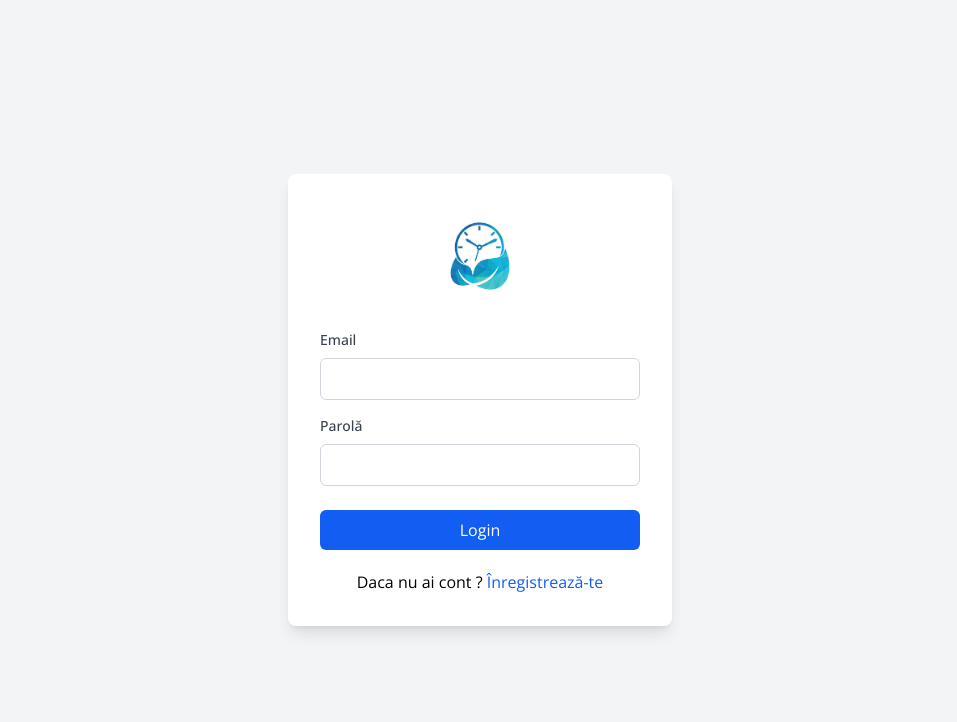
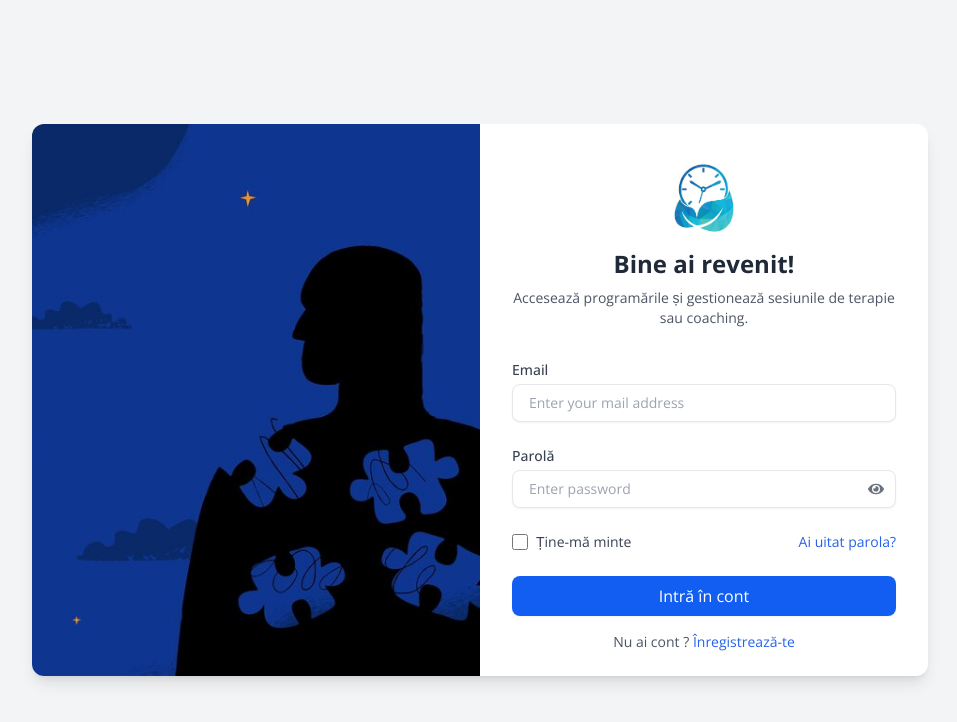
Before and after one commit to nistor-andrei/inner-time, a Next.js app: page /sign-in in a window 1280 px wide. Shown: the top 722 px of the page, without its empty margins (160-1117 px from the left). Built offline with nearby package versions, Linux system fonts and the light colour scheme.

Commit message:
IT-2 Add reset password and forgot password pages; update session middleware and improve error handling

```diff
--- /dev/null
+++ b/app/(auth-pages)/forgot-password/page.tsx
@@ -0,0 +1,74 @@
+"use client";
+import { forgotPasswordAction } from "@/app/actions";
+import { useRouter } from "next/router";
+import React, { FormEvent, useState } from "react";
+import toast from "react-hot-toast";
+
+const ForgotPassword: React.FC = () => {
+  const [isLoading, setIsLoading] = useState(false);
+
+  const handleSubmit = async (e: FormEvent<SignForm>) => {
+    e.preventDefault();
+    const formData = new FormData(e.currentTarget);
+    setIsLoading(true);
+
+    try {
+      await toast.promise(forgotPasswordAction(formData), {
+        loading: "Se trimite link-ul...",
+        success: (response: {
+          success: boolean;
+          message: string | undefined;
+        }) => {
+          if (response.success) {
+            return response.message;
+          } else {
+            throw new Error(response.message);
+          }
+        },
+        error: (err: { message: string }) => {
+          return err.message || "A apărut o eroare. Încercați din nou.";
+        },
+      });
+    } catch (error) {
+      toast.error("A apărut o eroare. Încercați din nou.");
+    } finally {
+      setIsLoading(false);
+    }
+  };
+
+  return (
+    <div className="flex justify-center items-center min-h-screen bg-gray-100">
+      <div className="w-full max-w-md bg-white p-8 rounded-lg shadow-md">
+        <h2 className="text-2xl font-semibold text-center mb-6">
+          Ai uitat parola?
+        </h2>
+        <form onSubmit={handleSubmit}>
+          <div className="mb-4">
+            <label
+              htmlFor="email"
+              className="block text-sm font-medium text-gray-700"
+            >
+              Adresa ta de email
+            </label>
+            <input
+              type="email"
+              id="email"
+              name="email"
+              required
+              className="mt-2 p-3 w-full border border-gray-300 rounded-md focus:outline-none focus:ring-2 focus:ring-blue-500"
+            />
+          </div>
+          <button
+            type="submit"
+            disabled={isLoading}
+            className="w-full py-3 bg-primary text-white font-semibold rounded-lg hover:opacity-70 disabled:opacity-50 disabled:pointer-events-none"
+          >
+            Trimite link-ul pentru resetare
+          </button>
+        </form>
+      </div>
+    </div>
+  );
+};
+
+export default ForgotPassword;
--- /dev/null
+++ b/app/(auth-pages)/reset-password/page.tsx
@@ -0,0 +1,37 @@
+"use client";
+import React, { useState } from "react";
+
+const ResetPasswordPage: React.FC = () => {
+  const [email, setEmail] = useState("");
+  const [message, setMessage] = useState("");
+
+  const handleSubmit = async (event: React.FormEvent) => {
+    event.preventDefault();
+    // Add your password reset logic here
+    setMessage(
+      "If an account with that email exists, you will receive a password reset link."
+    );
+  };
+
+  return (
+    <div>
+      <h1>Reset Password</h1>
+      <form onSubmit={handleSubmit}>
+        <div>
+          <label htmlFor="email">Email:</label>
+          <input
+            type="email"
+            id="email"
+            value={email}
+            onChange={(e) => setEmail(e.target.value)}
+            required
+          />
+        </div>
+        <button type="submit">Reset Password</button>
+      </form>
+      {message && <p>{message}</p>}
+    </div>
+  );
+};
+
+export default ResetPasswordPage;
--- a/app/(auth-pages)/sign-in/page.tsx
+++ b/app/(auth-pages)/sign-in/page.tsx
@@ -5,26 +5,27 @@ import Link from "next/link";
 import { useRouter } from "next/navigation";
 import { FormEvent, useState } from "react";
 import toast from "react-hot-toast";
+import { FaEye, FaEyeSlash } from "react-icons/fa";
 
 const SignIn = () => {
   const router = useRouter();
   const [isLoading, setIsLoading] = useState(false);
-  const [errorMessage, setErrorMessage] = useState<string | null>(null);
+  const [showPassword, setShowPassword] = useState(false);
 
   const handleSubmit = async (e: FormEvent<SignForm>) => {
     e.preventDefault();
     const formData = new FormData(e.currentTarget);
     setIsLoading(true);
-    setErrorMessage(null);
 
     try {
-      const response = await toast.promise(signInAction(formData), {
+      await toast.promise(signInAction(formData), {
         loading: "Autentificare...",
         success: (response: {
           success: boolean;
           message: string | undefined;
         }) => {
           if (response.success) {
+            router.push("/");
             return "Logat cu succes!";
           } else {
             throw new Error(response.message);
@@ -34,10 +35,6 @@ const SignIn = () => {
           return err.message || "A apărut o eroare. Încercați din nou.";
         },
       });
-      if (!response.success) {
-        setErrorMessage(response.message ?? null);
-      }
-      router.push("/");
     } catch (error) {
       toast.error("A apărut o eroare. Încercați din nou.");
     } finally {
@@ -47,12 +44,33 @@ const SignIn = () => {
 
   return (
     <div className="flex items-center justify-center min-h-screen bg-gray-100">
-      <div className="bg-white p-8 rounded-lg shadow-lg w-96">
-        <div className="flex justify-center mb-6">
-          <Image src="/logo.jpg" alt="logo" width={100} height={100} priority />
+      <div className="flex flex-col lg:flex-row bg-white rounded-xl shadow-lg overflow-hidden max-w-4xl w-full">
+        {/* Right Section: Image */}
+        <div className="hidden lg:flex w-full lg:w-1/2 bg-blue-600 items-center justify-center">
+          <img
+            src="/man-puzzle.jpg"
+            alt="Graphic"
+            className="w-full h-full object-cover"
+          />
         </div>
-        <form onSubmit={handleSubmit}>
-          <div className="mb-4">
+        {/* Left Section: Login Form */}
+        <div className="w-full lg:w-1/2 px-8 py-6">
+          {/* Logo and Welcome Message */}
+          <div className="text-center mb-8">
+            <div className="flex justify-center  ">
+              <Image src={"/logo.jpg"} alt="Logo" width={100} height={100} />
+            </div>
+            <h1 className="text-2xl font-bold text-gray-800 mb-2">
+              Bine ai revenit!
+            </h1>
+            <p className="text-sm text-gray-600 mb-2">
+              Accesează programările și gestionează sesiunile de terapie sau
+              coaching.
+            </p>
+          </div>
+          {/* Login Form */}
+          <form className="space-y-6" onSubmit={handleSubmit}>
+            <div>
               <label
                 htmlFor="email"
                 className="block text-sm font-medium text-gray-700"
@@ -61,46 +79,69 @@ const SignIn = () => {
               </label>
               <input
                 type="email"
+                name="email"
                 id="email"
-              name="email"
-              className="w-full p-2 mt-2 border border-gray-300 rounded-md focus:outline-none focus:ring-2 focus:ring-blue-500"
                 required
+                placeholder="Enter your mail address"
+                className="mt-1 block w-full px-4 py-2 border rounded-lg shadow-sm focus:ring-blue-500 focus:border-blue-500 sm:text-sm"
               />
             </div>
-
-          <div className="mb-6">
+            <div>
               <label
                 htmlFor="password"
                 className="block text-sm font-medium text-gray-700"
               >
                 Parolă
               </label>
+              <div className="relative">
                 <input
-              type="password"
+                  name="password"
+                  type={showPassword ? "text" : "password"}
                   id="password"
-              name="password"
-              className="w-full p-2 mt-2 border border-gray-300 rounded-md focus:outline-none focus:ring-2 focus:ring-blue-500"
-              required
-              aria-current
+                  placeholder="Enter password"
+                  className="mt-1 block w-full px-4 py-2 border rounded-lg shadow-sm focus:ring-blue-500 focus:border-blue-500 sm:text-sm"
                 />
+                <button
+                  type="button"
+                  className="absolute inset-y-0 right-0 flex items-center px-3 text-gray-500"
+                  onClick={() => setShowPassword(!showPassword)}
+                >
+                  {showPassword ? <FaEyeSlash /> : <FaEye />}
+                </button>
               </div>
-          {errorMessage && (
-            <p className="text-red-600 text-center mb-4">{errorMessage}</p>
-          )}
+            </div>
+            <div className="flex items-center justify-between">
+              <label className="flex items-center text-sm text-gray-700">
+                <input
+                  type="checkbox"
+                  className="h-4 w-4 text-blue-600 border-gray-300 rounded"
+                />
+                <span className="ml-2">Ține-mă minte</span>
+              </label>
+              <Link
+                href="/forgot-password"
+                className="text-sm text-blue-600 hover:underline"
+              >
+                Ai uitat parola?
+              </Link>
+            </div>
             <button
               type="submit"
+              className="w-full px-4 py-2 text-white rounded-lg shadow-sm bg-primary disabled:opacity-50"
               disabled={isLoading}
-            className="w-full bg-primary text-white py-2 rounded-md disabled:opacity-50 disabled:cursor-not-allowed hover:bg-blue-600 focus:outline-none focus:ring-2 focus:ring-blue-500"
             >
-            {isLoading ? "Autentificare..." : "Login"}
+              Intră în cont
             </button>
           </form>
-        <p className="mt-5 text-center">
-          Daca nu ai cont ?{" "}
-          <Link href="/sign-up" className="text-primary">
+
+          {/* Register Link */}
+          <p className="mt-4 text-center text-sm text-gray-600">
+            Nu ai cont ?{" "}
+            <Link href="/sign-up" className="text-blue-600 hover:underline">
               Înregistrează-te
             </Link>
           </p>
+        </div>
       </div>
     </div>
   );
--- a/app/(auth-pages)/sign-up/page.tsx
+++ b/app/(auth-pages)/sign-up/page.tsx
@@ -1,13 +1,15 @@
 "use client";
-import { useState, FormEvent } from "react";
+import { useState, FormEvent, use } from "react";
 import { signUpAction } from "@/app/actions";
 import Link from "next/link";
 import Image from "next/image";
+import { FaEye, FaEyeSlash } from "react-icons/fa";
 
 const SignUp = () => {
   const [isEmailSent, setIsEmailSent] = useState(false); // State pentru a verifica dacă e-mailul a fost trimis
   const [isLoading, setIsLoading] = useState(false);
   const [errorMessage, setErrorMessage] = useState<string | null>(null);
+  const [showPassword, setShowPassword] = useState(false);
 
   const handleSubmit = async (e: FormEvent<SignForm>) => {
     e.preventDefault();
@@ -32,8 +34,6 @@ const SignUp = () => {
     }
   };
 
-  console.log(isEmailSent);
-
   return (
     <div className="flex items-center justify-center min-h-screen bg-gray-100">
       <div className="bg-white p-8 rounded-lg shadow-lg w-96">
@@ -47,7 +47,7 @@ const SignUp = () => {
           </p>
         ) : (
           <form onSubmit={handleSubmit}>
-            <div className="mb-4">
+            <div className="mb-2">
               <label
                 htmlFor="email"
                 className="block text-sm font-medium text-gray-700"
@@ -56,13 +56,14 @@ const SignUp = () => {
               </label>
               <input
                 type="email"
+                name="email"
                 id="email"
-                name="email"
-                className="w-full p-2 mt-2 border border-gray-300 rounded-md focus:outline-none focus:ring-2 focus:ring-blue-500"
                 required
+                placeholder="Enter your mail address"
+                className="mt-1 block w-full px-4 py-2 border rounded-lg shadow-sm focus:ring-blue-500 focus:border-blue-500 sm:text-sm"
               />
             </div>
-            <div className="mb-4">
+            <div className="mb-2">
               <label
                 htmlFor="name"
                 className="block text-sm font-medium text-gray-700"
@@ -78,7 +79,7 @@ const SignUp = () => {
               />
             </div>
 
-            <div className="mb-6">
+            <div className="relative mb-4">
               <label
                 htmlFor="password"
                 className="block text-sm font-medium text-gray-700"
@@ -86,20 +87,25 @@ const SignUp = () => {
                 Parolă
               </label>
               <input
-                type="password"
+                name="password"
+                type={showPassword ? "text" : "password"}
                 id="password"
-                name="password"
-                className="w-full p-2 mt-2 border border-gray-300 rounded-md focus:outline-none focus:ring-2 focus:ring-blue-500"
-                required
+                placeholder="Enter password"
+                className="mt-1 block w-full px-4 py-2 border rounded-lg shadow-sm focus:ring-blue-500 focus:border-blue-500 sm:text-sm"
               />
+              <button
+                type="button"
+                className="absolute inset-y-0 right-0 flex items-center px-3 text-gray-500"
+                onClick={() => setShowPassword(!showPassword)}
+              >
+                {showPassword ? <FaEyeSlash /> : <FaEye />}
+              </button>
             </div>
-            {errorMessage && (
-              <p className="text-red-600 text-center mb-4">{errorMessage}</p>
-            )}
+
             <button
               type="submit"
               className="w-full bg-primary text-white py-2 rounded-md hover:bg-blue-600 focus:outline-none focus:ring-2 focus:ring-blue-500 disabled:opacity-50 disabled:cursor-not-allowed"
-              disabled={isLoading} // Dezactivează butonul dacă este în încărcare
+              disabled={isLoading}
             >
               {isLoading ? "Încă se înregistrează..." : "Creează cont"}
             </button>
@@ -107,9 +113,9 @@ const SignUp = () => {
         )}
 
         {!isEmailSent && (
-          <p className="mt-5 text-center">
+          <p className="mt-4 text-center text-sm text-gray-600">
             Daca ai cont ?{" "}
-            <Link href="/sign-in" className="text-primary">
+            <Link href="/sign-in" className="text-primary hover:underline">
               Logheză-te
             </Link>
           </p>
--- a/app/auth/callback/page.tsx
+++ b/app/auth/callback/page.tsx
@@ -11,7 +11,6 @@ const AuthCallback = () => {
     const urlParams = new URLSearchParams(window.location.search);
     const error = urlParams.get("error");
     const errorDescription = urlParams.get("error_description");
-    console.log(error);
 
     if (error) {
       // Afișează un mesaj specific pentru fiecare tip de eroare
--- a/package.json
+++ b/package.json
@@ -14,7 +14,8 @@
     "prettier": "^3.3.3",
     "react": "19.0.0",
     "react-dom": "19.0.0",
-    "react-hot-toast": "^2.5.1"
+    "react-hot-toast": "^2.5.1",
+    "react-icons": "^5.4.0"
   },
   "devDependencies": {
     "@types/node": "22.10.2",
```
Also changed, not shown: app/actions.ts (+5 -11 lines), utils/supabase/middleware.ts (+7 -2 lines), public/man-puzzle.jpg (added), 1 other file (tests, documents, lock files or other folders). Lines whose indentation alone changed are shown as unchanged.
